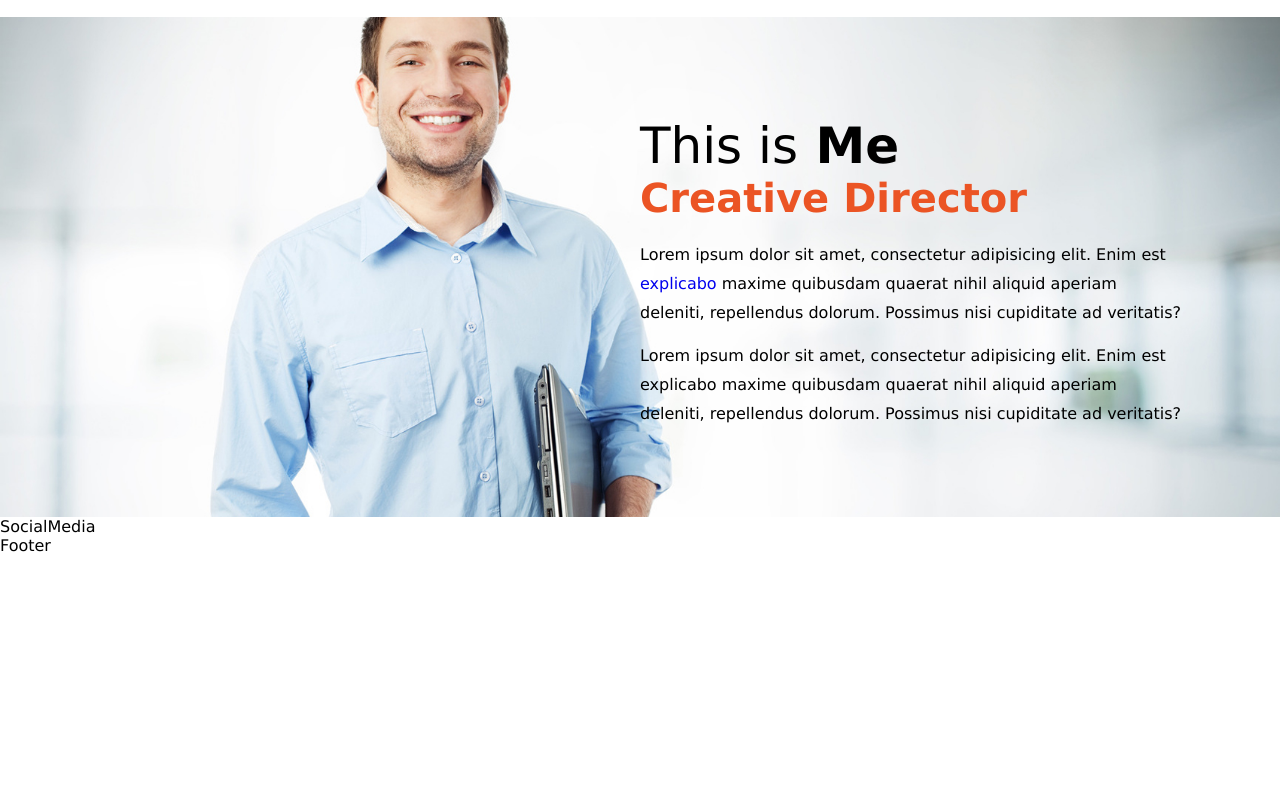
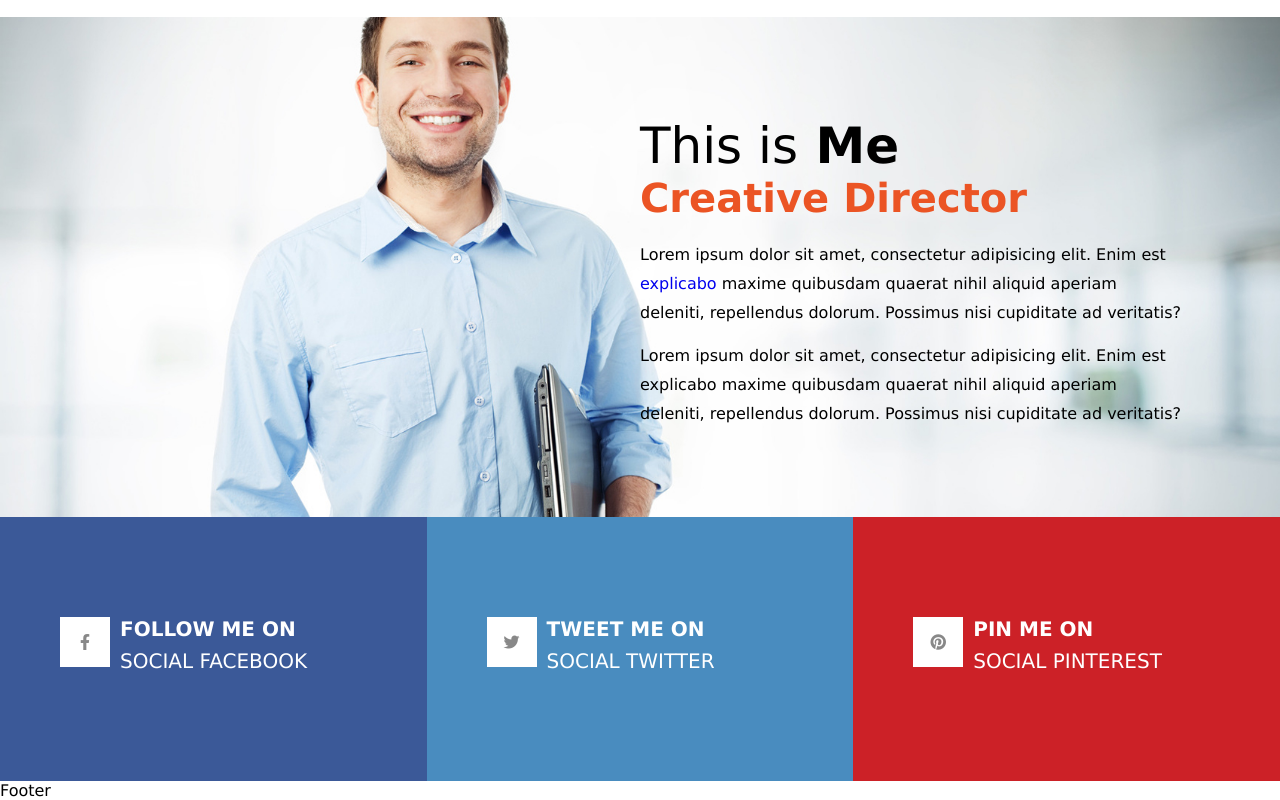
Before and after one commit to Mohaned-Adel/ULTRA-template, a React (Create React App) app: page / in a window 1280 px wide. Shown: the part 2169-2969 px from the top of the page. Before the commit the page ends 2724 px from the top, so only its background shows below. Built offline with nearby package versions, Linux system fonts and the light colour scheme.

Commit message:
adding: Social component with style

```diff
--- a/public/js/data.json
+++ b/public/js/data.json
@@ -70,19 +70,19 @@
   "social": [
     {
       "id": 1,
-      "icon": "icon fa fa-facebook fa-lg",
+      "icon": "icon fa-brands fa-facebook-f",
       "title": "Follow Me on",
       "body": "Social Facebook"
     },
     {
       "id": 2,
-      "icon": "icon fa fa-twitter fa-lg",
+      "icon": "icon fa-brands fa-twitter",
       "title": "Tweet Me on",
       "body": "Social twitter"
     },
     {
       "id": 3,
-      "icon": "icon fa fa-pinterest fa-lg",
+      "icon": "icon fa-brands fa-pinterest",
       "title": "Pin Me on",
       "body": "Social Pinterest"
     }
--- a/src/components/SocialMedia/SocialMedia.js
+++ b/src/components/SocialMedia/SocialMedia.js
@@ -1,9 +1,40 @@
+import { useEffect, useState } from "react";
+import {
+  SocialSection,
+  SocialDiv,
+  Icon,
+  SocialParagraph,
+  SocialParSpan,
+} from "./SocialStyle";
+
 const SocialMedia = () => {
+  const [socials, setSocials] = useState([]);
+
+  useEffect(() => {
+    requestData();
+    // eslint-disable-next-line
+  }, []);
+
+  async function requestData() {
+    const result = await fetch("js/data.json");
+    const res = await result.json();
+
+    setSocials(res.social);
+    console.log(socials);
+  }
+
+  const SocialData = socials.map((social) => {
     return (
-        <div>
-            SocialMedia
-        </div>
-    )
-}
+      <SocialDiv key={social.id} id={social.id}>
+        <Icon className={social.icon}></Icon>
+        <SocialParagraph>
+          <SocialParSpan>{social.title}</SocialParSpan>
+          <SocialParSpan info2={true}>{social.body}</SocialParSpan>
+        </SocialParagraph>
+      </SocialDiv>
+    );
+  });
+  return <SocialSection>{SocialData}</SocialSection>;
+};
 
 export default SocialMedia;
--- /dev/null
+++ b/src/components/SocialMedia/SocialStyle.js
@@ -0,0 +1,50 @@
+import styled from "styled-components";
+
+export const SocialSection = styled.div`
+  height: auto;
+  overflow: hidden;
+`;
+
+export const SocialDiv = styled.div`
+  width: 33.33%;
+  float: left;
+  box-sizing: border-box;
+  padding: 100px 0 100px 60px;
+  background: ${(props) =>
+    props.id === 1
+      ? "#3b5998"
+      : props.id === 2
+      ? "#498cbf"
+      : props.id === 3
+      ? "#cc2127"
+      : "#ccc"};
+
+  @media (max-width: 991px) {
+    width: 100%;
+    float: none;
+  }
+`;
+
+export const Icon = styled.i`
+  width: 50px;
+  height: 50px;
+  background: #fff;
+  text-align: center;
+  line-height: 50px;
+  color: #888;
+  float: left;
+  margin-right: 10px;
+`;
+
+export const SocialParagraph = styled.p`
+  font-weight: bold;
+  text-transform: uppercase;
+  font-size: 20px;
+  color: #fff;
+`;
+
+export const SocialParSpan = styled.span`
+  display: block;
+  margin-bottom: 8px;
+  font-weight: ${(props) => (props.info2 === true ? "normal" : "bold")};
+`;
```
Also changed, not shown: src/components/SocialMedia/Social.css (deleted).
